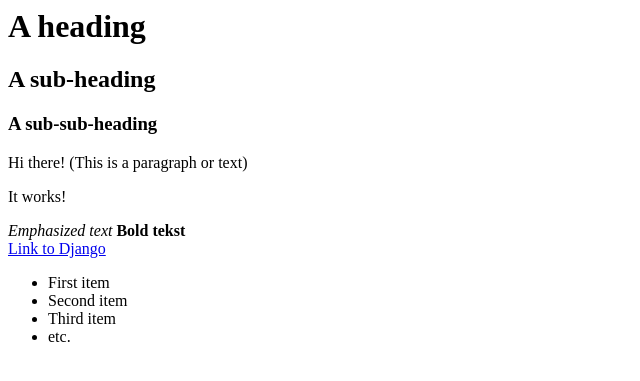
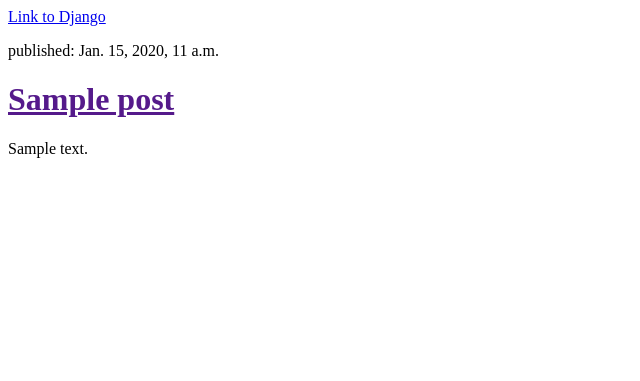
Before and after one commit to anoukleijtens/my-first-blog, a Django app: template blog/templates/blog/post_list.html in a window 1280 px wide. Shown: the top 381 px of the page, without its empty margins (0-640 px from the left). Run offline with Django 3.2, Linux system fonts and the light colour scheme; the template is opened without the code that fills it: values that come from a table or form of the project are taken from there, others are empty; tables that the repository leaves empty hold one stand-in row (values such as "Sample post").

Commit message:
Modified templates to display posts from database.

```diff
--- a/blog/templates/blog/post_list.html
+++ b/blog/templates/blog/post_list.html
@@ -3,19 +3,14 @@
 		<title>Anouk's blog</title>
 	</head>
 <body>
-	<h1>A heading</h1>
-	<h2>A sub-heading</h2>
-	<h3>A sub-sub-heading</h3>
-	<p>Hi there! (This is a paragraph or text)</p>
-	<p>It works!</p>
-	<em>Emphasized text</em>
-	<strong>Bold tekst</strong>
-	<br>
 	<a href="https://djangogirls.org">Link to Django</a>
-	<ul><li>First item</li>
-		<li>Second item</li>
-		<li>Third item</li>
-		<li>etc.</li>
-	<div></div>
+
+{% for post in posts %}
+	<div>
+		<p>published: {{ post.published_date }}</p>
+		<h1><a href="">{{ post.title }}</a></h1>
+		<p>{{ post.text|linebreaksbr }}</p>
+	</div>
+{% endfor %}
 </body>
 </html>
--- a/blog/views.py
+++ b/blog/views.py
@@ -1,5 +1,8 @@
 from django.shortcuts import render
+from django.utils import timezone
+from .models import Post
 
 # Create your views here.
 def post_list(request):
-	return render (request, 'blog/post_list.html', {})
+	posts=Post.objects.filter(published_date__lte=timezone.now()).order_by('published_date')
+	return render (request, 'blog/post_list.html', {'posts':posts})
```
